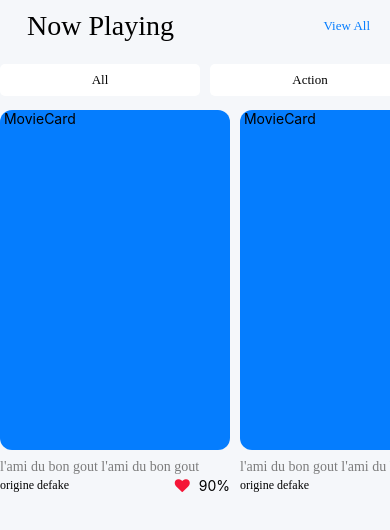
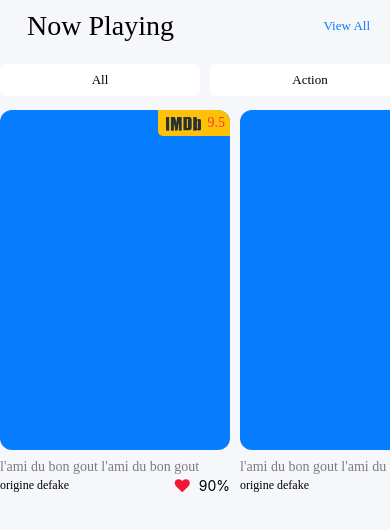
Before and after one commit to JulienMulle/MovieSearch, a React Native app: screen /Home in a window 390 px wide. Shown: the top 530 px of the page. Built offline with nearby package versions, Linux system fonts and the light colour scheme.

Commit message:
suite mise en forme  MovieCard

```diff
--- a/src/components/MovieCard.js
+++ b/src/components/MovieCard.js
@@ -1,6 +1,7 @@
 import React from 'react';
-import { StyleSheet, Text, TouchableOpacity, View } from 'react-native';
+import { StyleSheet, Text, TouchableOpacity, View, Image } from 'react-native';
 import Colors from '../constant/Colors';
+import IMAGES from '../constant/Images';
 //ne pas oublié de faire npx react-native link
 import Icon from 'react-native-vector-icons/FontAwesome';
 
@@ -10,7 +11,10 @@ const MovieCard = () => {
     return (
         <TouchableOpacity>
             <View style={styles.container}>
-            <Text> MovieCard</Text>
+            <View style={styles.imdbContainer}>
+                <Image source={IMAGES.IMDB} resizeMode="cover" style={styles.imdbImage}/>
+                <Text style={styles.imdbRating}>9.5</Text>
+            </View>
             </View>
             <View>
                 <Text style={styles.movieTitle} numberOfLines={3}>l'ami du bon gout l'ami du bon gout</Text>
@@ -55,6 +59,25 @@ const styles = StyleSheet.create({
         flexDirection: "row",
         alignItems: "center",
     },
-})
+    imdbContainer: {
+        flexDirection: "row",
+        alignItems: "center",
+        alignSelf: "flex-end",
+        backgroundColor: Colors.YELLOW,
+        borderBottomLeftRadius:5,
+        borderTopRightRadius: 12,
+        paddingVertical:3,
+    },
+    imdbImage:{
+        height: 20,
+        width: 50,
+        borderBottomLeftRadius: 5,
+    },
+    imdbRating:{
+        marginRight: 5,
+        color: Colors.HEART,
+        fontFamily: "NunitoSans-ExtraBold",
+    }
+});
 
 export default MovieCard;
--- /dev/null
+++ b/src/constant/Images.js
@@ -0,0 +1,4 @@
+export default {
+    IMDB: require("../../assets/images/imdb.png"),
+    NO_IMAGE: require("../../assets/images/no-image.png"),
+  };
```
